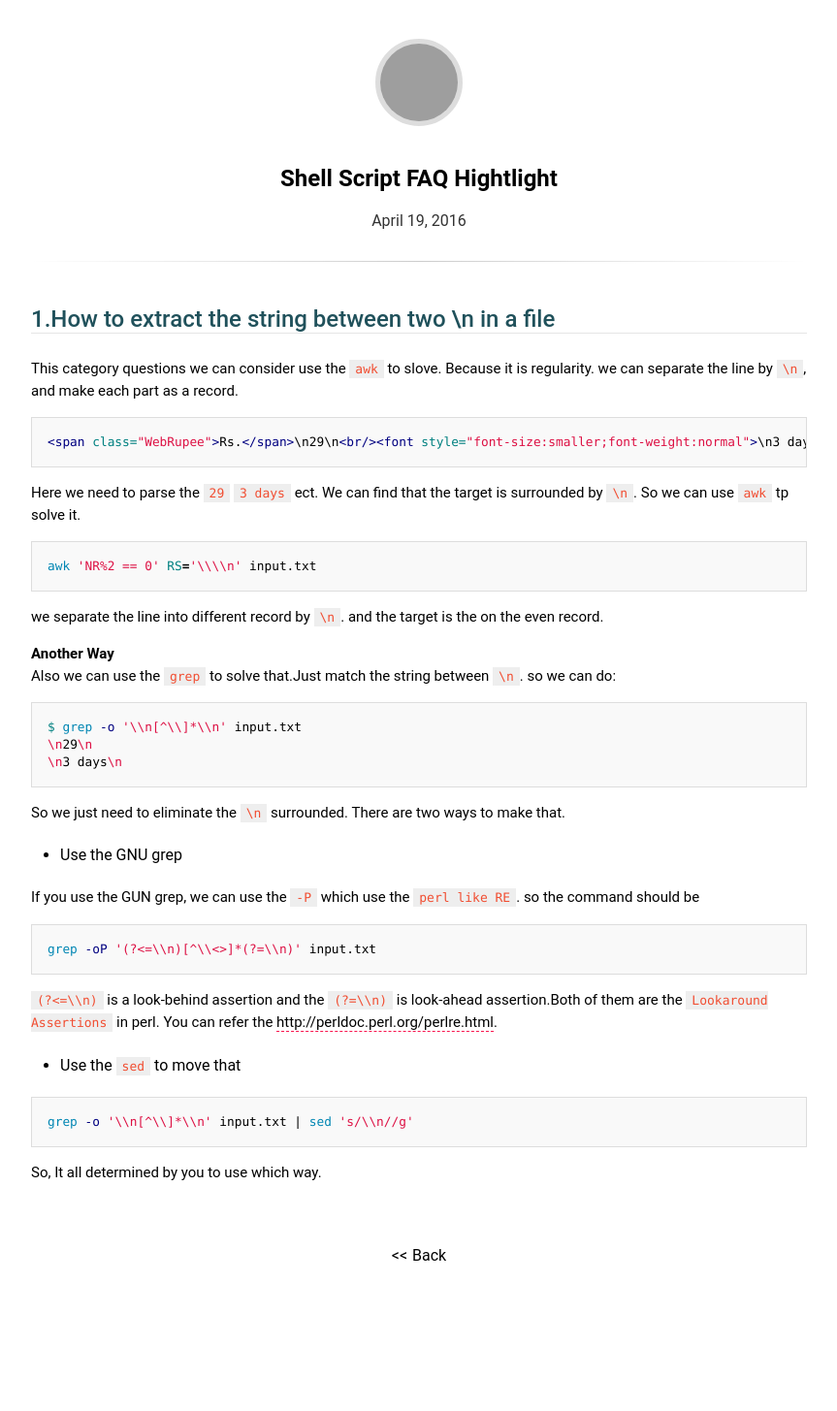
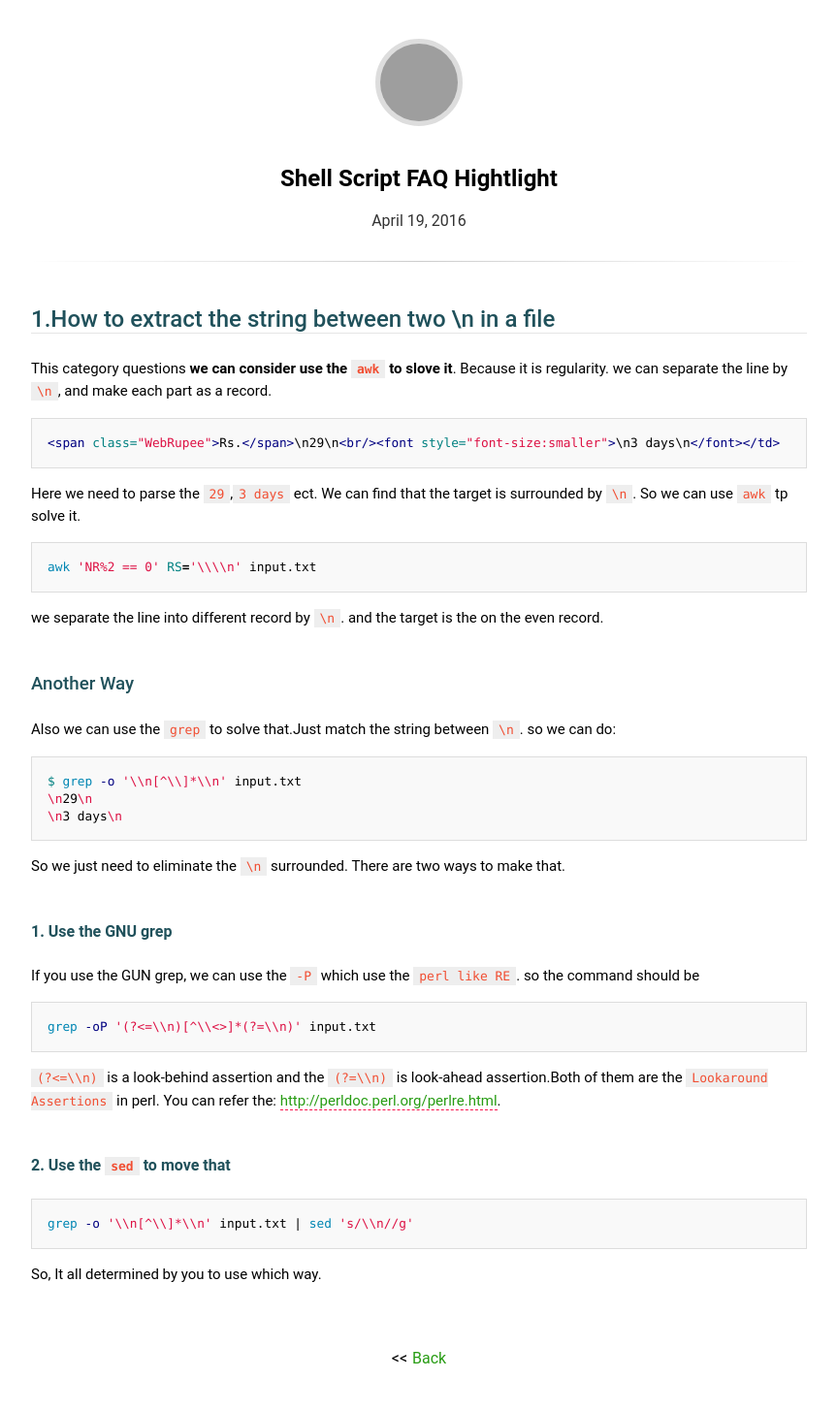
Before and after one commit to JesseEisen/DailyKeep, a Jekyll site: the page built from _posts/2016-04-19-shell-faq.md, in a window 1280 px wide. Shown: the whole page at 97% size, without its empty margins (208-1071 px from the left). Built offline with Jekyll 4.4.1, drawn with Linux system fonts in a browser that asks for light colours; some web fonts are replaced; before the commit the page ends 1349 px from its top, so only the background shows below that; grey boxes are pictures that could not be loaded.

Commit message:
link show fix

````diff
--- a/_posts/2016-04-19-shell-faq.md
+++ b/_posts/2016-04-19-shell-faq.md
@@ -5,13 +5,13 @@ updated: 2016-04-19  16:21
 
 ## 1.How to extract the string between two \n in a file
 
-This category questions we can consider use the `awk` to slove. Because it is regularity. we can separate the line by `\n`, and make each part as a record.
+This category questions **we can consider use the `awk` to slove it**. Because it is regularity. we can separate the line by `\n`, and make each part as a record.
 
 ```html
-<span class="WebRupee">Rs.</span>\n29\n<br/><font style="font-size:smaller;font-weight:normal">\n3 days\n</font></td>
+<span class="WebRupee">Rs.</span>\n29\n<br/><font style="font-size:smaller">\n3 days\n</font></td>
 ```
 
-Here we need to parse the `29` `3 days` ect. We can find that the target is surrounded by `\n`. So we can use `awk` tp solve it.
+Here we need to parse the `29`,`3 days` ect. We can find that the target is surrounded by `\n`. So we can use `awk` tp solve it.
 
 ```bash
 awk 'NR%2 == 0' RS='\\\\n' input.txt
@@ -19,7 +19,7 @@ awk 'NR%2 == 0' RS='\\\\n' input.txt
 
 we separate the line into different record by `\n`. and the target is the on the even record.
 
-**Another Way**
+### Another Way
 Also we can use the `grep` to solve that.Just match the string between `\n`. so we can do:
 
 ```bash
@@ -29,7 +29,7 @@ $ grep -o '\\n[^\\]*\\n' input.txt
 ```
 So we just need to eliminate the `\n` surrounded. There are two ways to make that.
 
-+ Use the GNU grep
+####  1. Use the GNU grep
 
 If you use the GUN grep, we can use the `-P` which use the `perl like RE`. so the command should be
 
@@ -38,10 +38,10 @@ grep -oP '(?<=\\n)[^\\<>]*(?=\\n)' input.txt
 ```
 
 `(?<=\\n)` is a look-behind assertion and the `(?=\\n)` is look-ahead assertion.Both of them are the `Lookaround Assertions` in perl.
-You can refer the [http://perldoc.perl.org/perlre.html](http://perldoc.perl.org/perlre.html).
+You can refer the: [http://perldoc.perl.org/perlre.html](http://perldoc.perl.org/perlre.html).
 
 
-+ Use the `sed` to move that
+#### 2. Use the `sed` to move that
 
 ```bash
 grep -o '\\n[^\\]*\\n' input.txt | sed 's/\\n//g'
--- a/_sass/main.scss
+++ b/_sass/main.scss
@@ -36,7 +36,7 @@ img {
   max-width: 100%;
 }
 a {
-  color: inherit;
+  color: #279c13;
   text-decoration: none;
   border-bottom: 1px dashed #f9144d;
   &.image {
````
